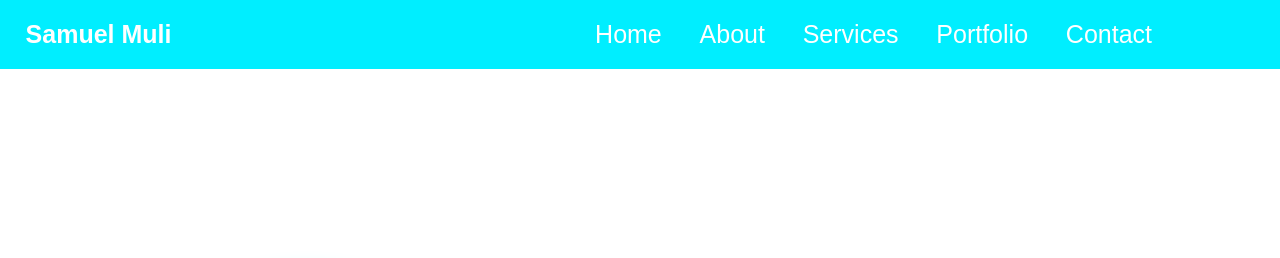
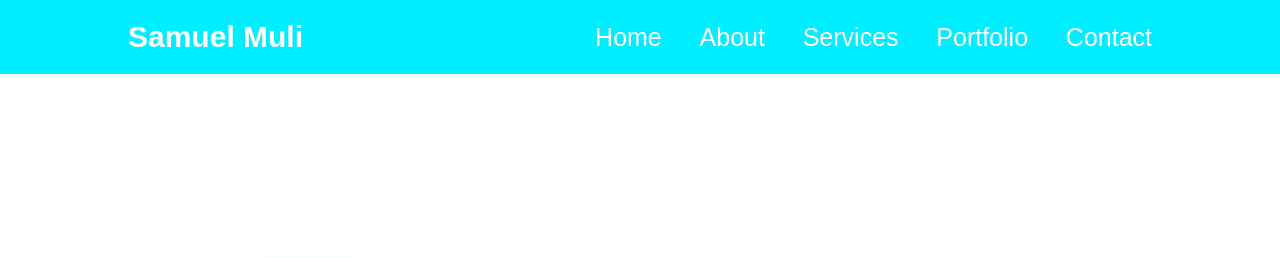
Before and after one commit to Samuel-Muli/My-Website-V3, a plain HTML site: page index.html in a window 1280 px wide. Shown: the top 258 px of the page. Drawn offline with nearby package versions, Linux system fonts and the light colour scheme.

Commit message:
logo name position

```diff
--- a/styles.css
+++ b/styles.css
@@ -42,13 +42,13 @@ section{
 }
 .logo{
     position: relative;
-    font-size: 25px;
+    font-size: 30px;
     color: #fff;
     text-decoration: none;
     font-weight: 600;
     cursor: default;
     opacity: 0;
-    left: -10%;
+    left: 0%;
     animation: slideRight 5s ease forwards;
 }
 .logo:hover{
```
